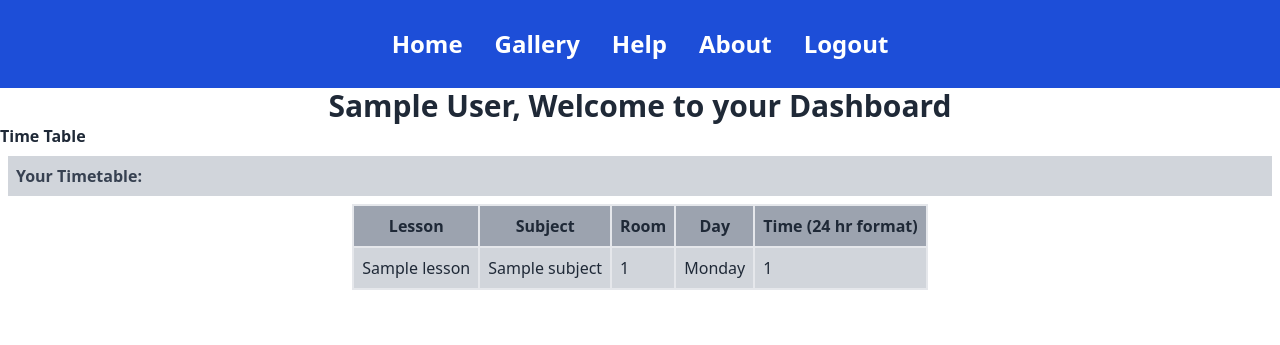
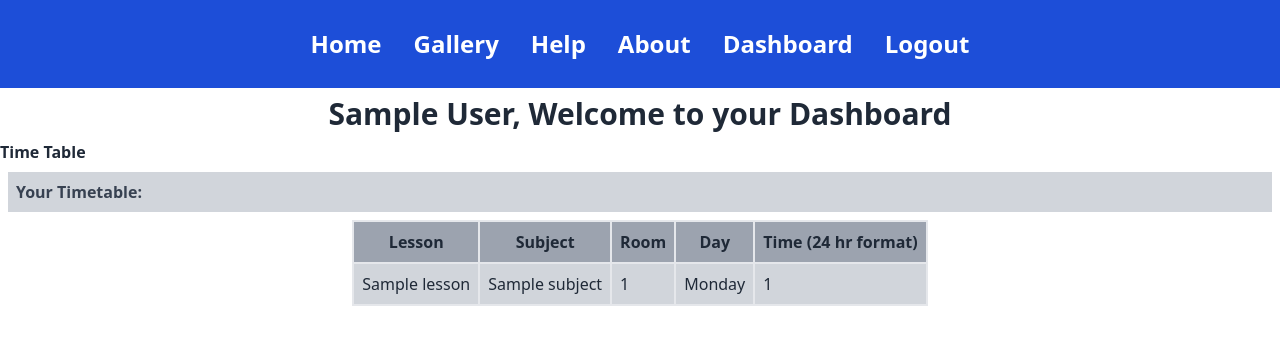
Before and after one commit to ryonistic/brimstone, a Django app: page /dashboard/ in a window 1280 px wide. Shown: the top 345 px of the page. Run offline with Django 4.2, Linux system fonts and the light colour scheme; a user stored in the database is signed in; tables that the repository leaves empty hold one stand-in row (values such as "Sample post"); style sheets or scripts are compiled from the project's sources; some libraries are stand-ins or nearby versions.

```diff
--- a/brimstone/templates/dashboard.html
+++ b/brimstone/templates/dashboard.html
@@ -3,7 +3,7 @@
 {%block title%}Dashboard{%endblock title%}
 {%block content%}
 {% if user.is_staff or user.is_superuser %}
-<h1 class="font-bold text-3xl text-gray-800 text-center">{{user}}, Welcome to your Dashboard</h1>
+<h1 class="font-bold p-2 text-3xl text-gray-800 text-center">{{user}}, Welcome to your Dashboard</h1>
 <p class="font-bold text-gray-800">Time Table</p>
 <p class="bg-gray-300 text-gray-700 font-bold p-2 m-2">Your Timetable: </p>
 <div class="grid place-items-center">
--- a/brimstone/templates/navbar.html
+++ b/brimstone/templates/navbar.html
@@ -4,6 +4,9 @@
     <li class="p-2 m-2 text-white font-bold text-2xl"><a href="">Gallery</a></li>
     <li class="p-2 m-2 text-white font-bold text-2xl"><a href="">Help</a></li>
     <li class="p-2 m-2 text-white font-bold text-2xl"><a href="">About</a></li>
+    {% if user.is_superuser or user.is_staff %}
+    <li class="p-2 m-2 text-white font-bold text-2xl"><a href="{% url 'dashboard' %}">Dashboard</a></li>
+    {% endif%}
     {% if user.is_authenticated %}
     <li class="p-2 m-2 text-white font-bold text-2xl"><a href="{% url 'logout' %}">Logout</a></li>
     {% else %}
```
